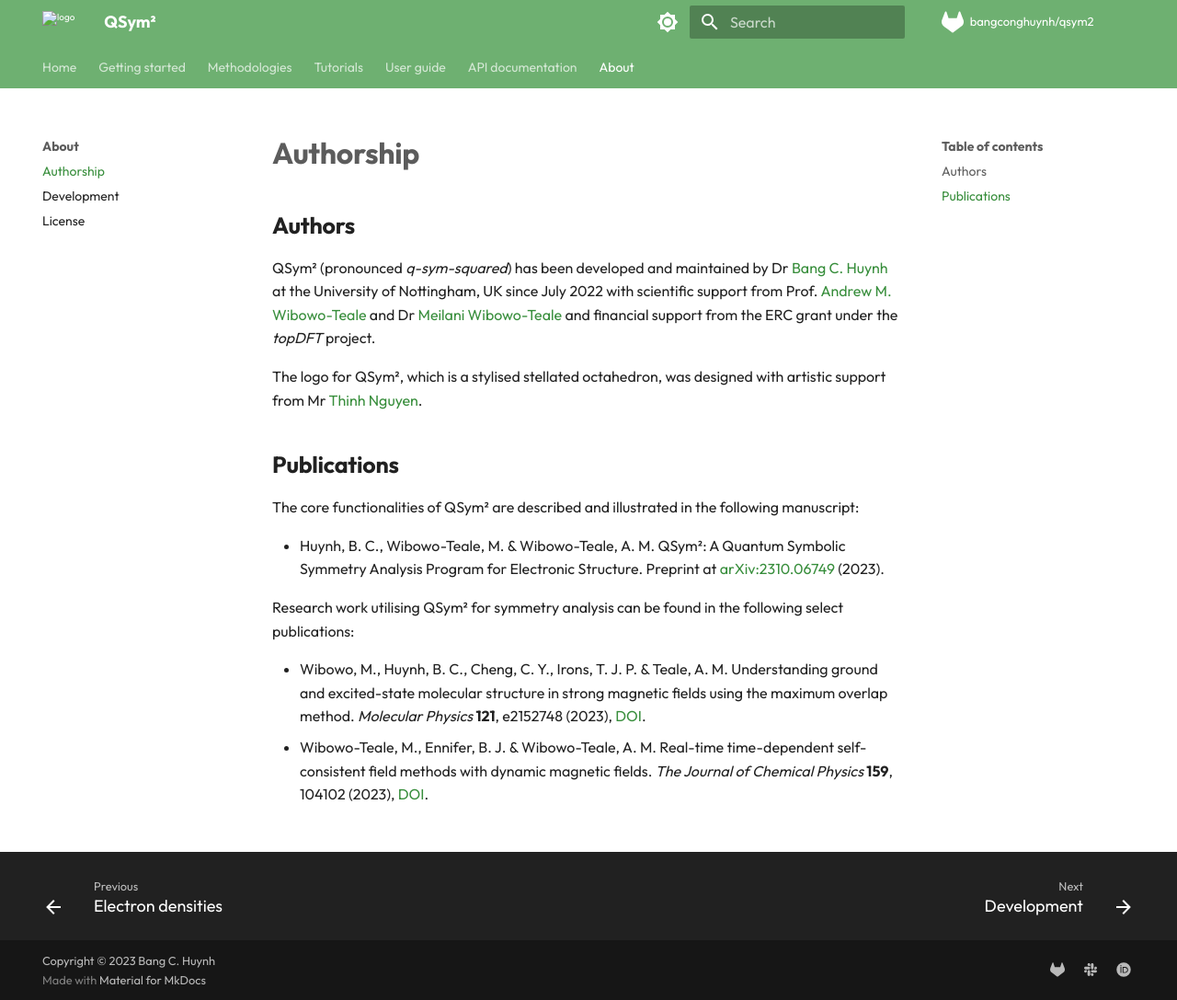
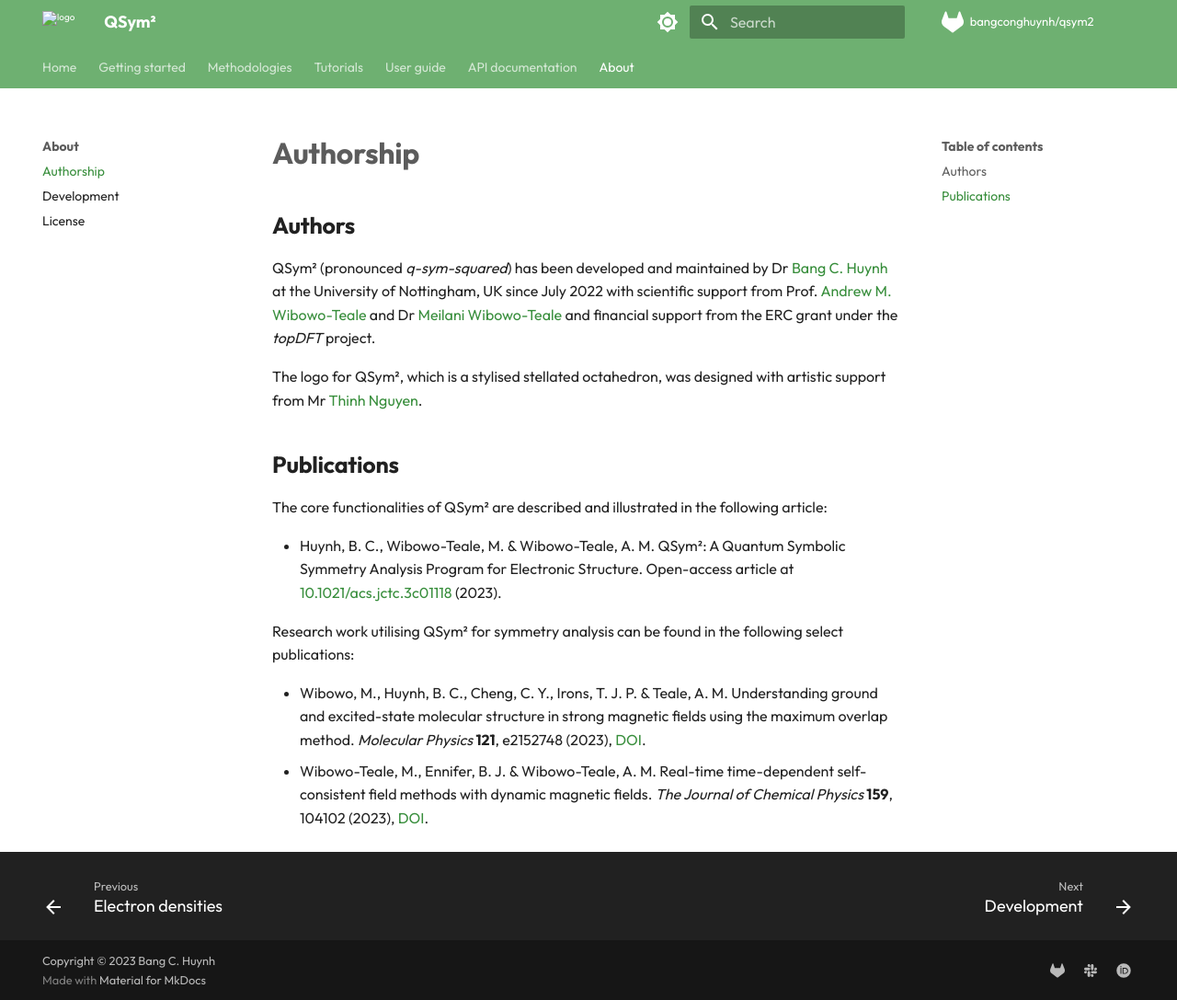
Before and after one commit to bangconghuynh/qsym2, an MkDocs documentation site: the page built from docs/docs/about/authorship.md, in a window 1280 px wide and 1087 px high. Shown: the whole window at 92% size. Built offline with MkDocs 1.6.1 and Material for MkDocs 9.7.7, drawn with Linux system fonts in a browser that asks for light colours; comment, search, counter and statistics services are not loaded.

Commit message:
Updated DOI of QSym2 paper.

```diff
--- a/docs/docs/about/authorship.md
+++ b/docs/docs/about/authorship.md
@@ -13,9 +13,9 @@ The logo for QSym², which is a stylised stellated octahedron, was designed with
 
 ## Publications
 
-The core functionalities of QSym² are described and illustrated in the following manuscript:
+The core functionalities of QSym² are described and illustrated in the following article:
 
-- Huynh, B. C., Wibowo-Teale, M. & Wibowo-Teale, A. M. QSym²: A Quantum Symbolic Symmetry Analysis Program for Electronic Structure. Preprint at [arXiv:2310.06749](http://arxiv.org/abs/2310.06749) (2023).
+- Huynh, B. C., Wibowo-Teale, M. & Wibowo-Teale, A. M. QSym²: A Quantum Symbolic Symmetry Analysis Program for Electronic Structure. Open-access article at [10.1021/acs.jctc.3c01118](https://doi.org/10.1021/acs.jctc.3c01118) (2023).
 
 Research work utilising QSym² for symmetry analysis can be found in the following select publications:
 
```
